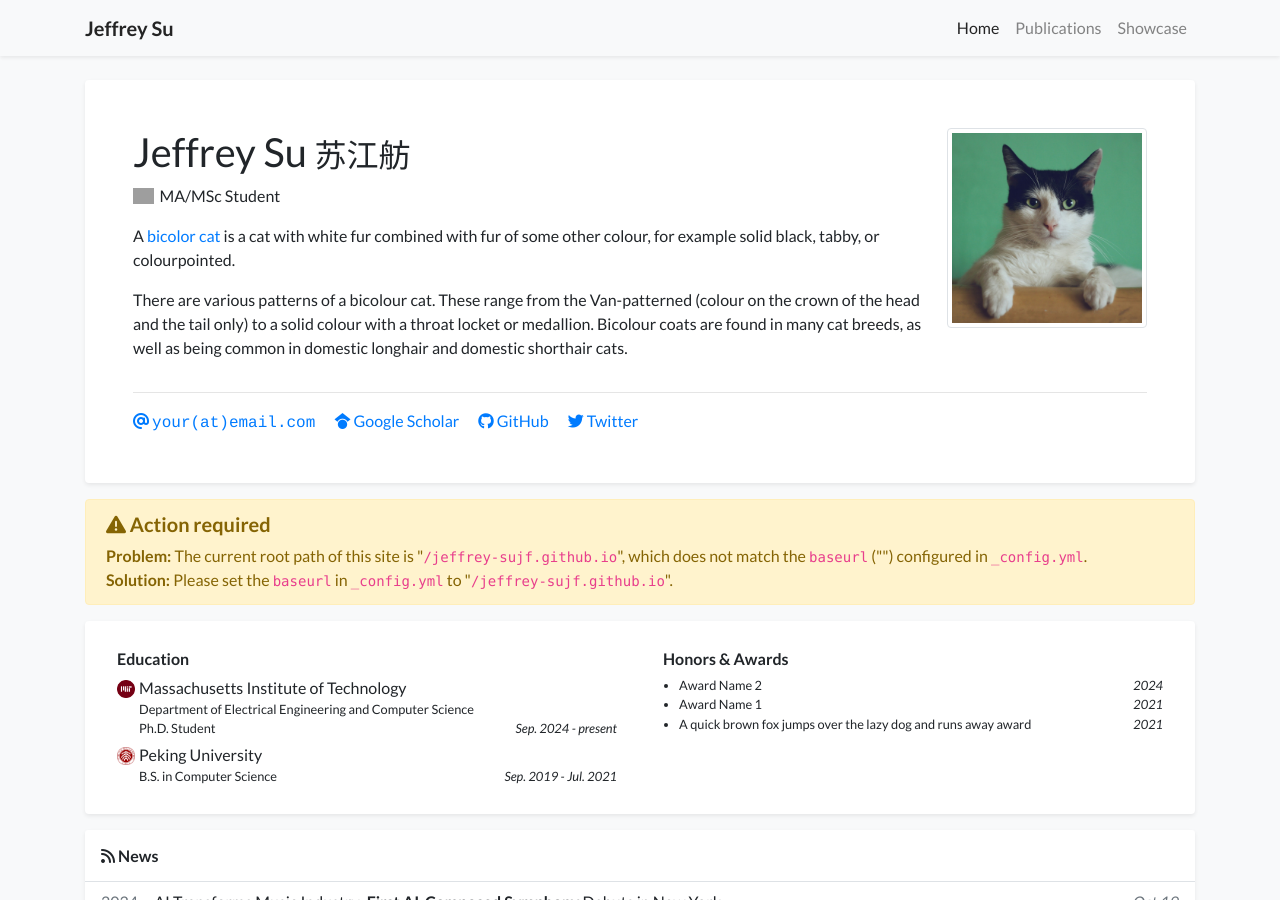
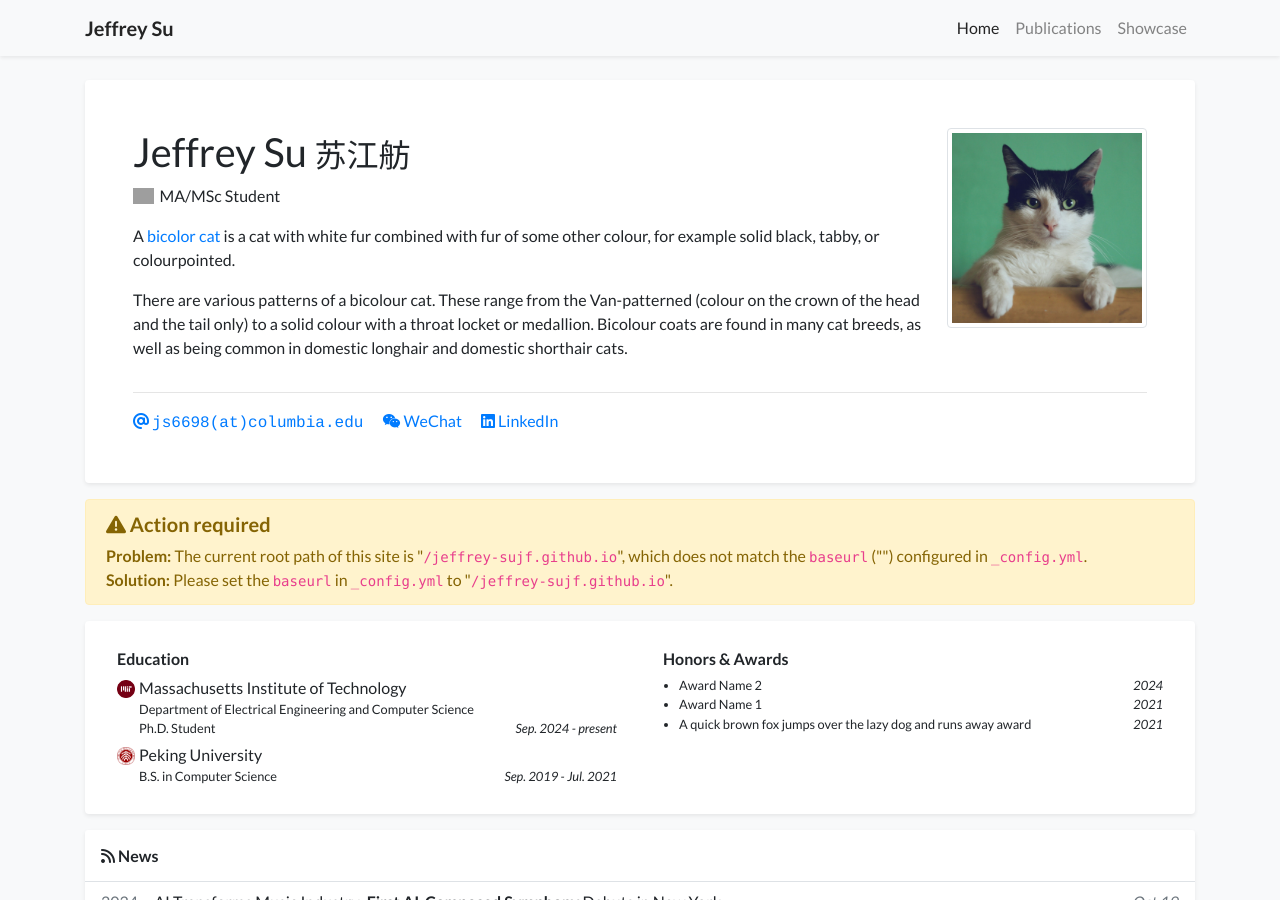
Before and after one commit to jeffrey-sujf/jeffrey-sujf.github.io, a Jekyll site: the page built from index.html, in a window 1280 px wide and 900 px high. Built offline with Jekyll 4.4.1, drawn with Linux system fonts in a browser that asks for light colours; nearby versions of some CDN libraries; a style sheet for code colours, icons or effects is not loaded; grey boxes are pictures that could not be loaded.

Commit message:
Update profile.yml

```diff
--- a/_data/profile.yml
+++ b/_data/profile.yml
@@ -8,15 +8,15 @@ positions:
   name: MA/MSc Student
 
 
-email: "your@email.com"
+email: "js6698@columbia.edu"
 # cv_link: link-to-your-cv-file
-gscholar: xFmQpf4AAAAJ  # This is an example, replace it with your own Google Scholar ID
-github: your_github_id
-twitter: your_twitter_id  # Do not include the '@' symbol
-# wechat_qrcode: /assets/images/etc/wechat.jpg
+# gscholar: xFmQpf4AAAAJ  # This is an example, replace it with your own Google Scholar ID
+# github: your_github_id
+# twitter: your_twitter_id  # Do not include the '@' symbol
+wechat_qrcode: /assets/images/etc/wechat.jpg
 # wechat_prompt: >-
 #   Please tell me your <strong>name</strong> and <strong>affiliation</strong> (current or past) when adding my wechat. Thanks!
-# linkedin: your-linked-in-id
+linkedin: your-linked-in-id
 # orcid: 0000-0000-0000-0000
 
 short_bio_text_justify: false
```
